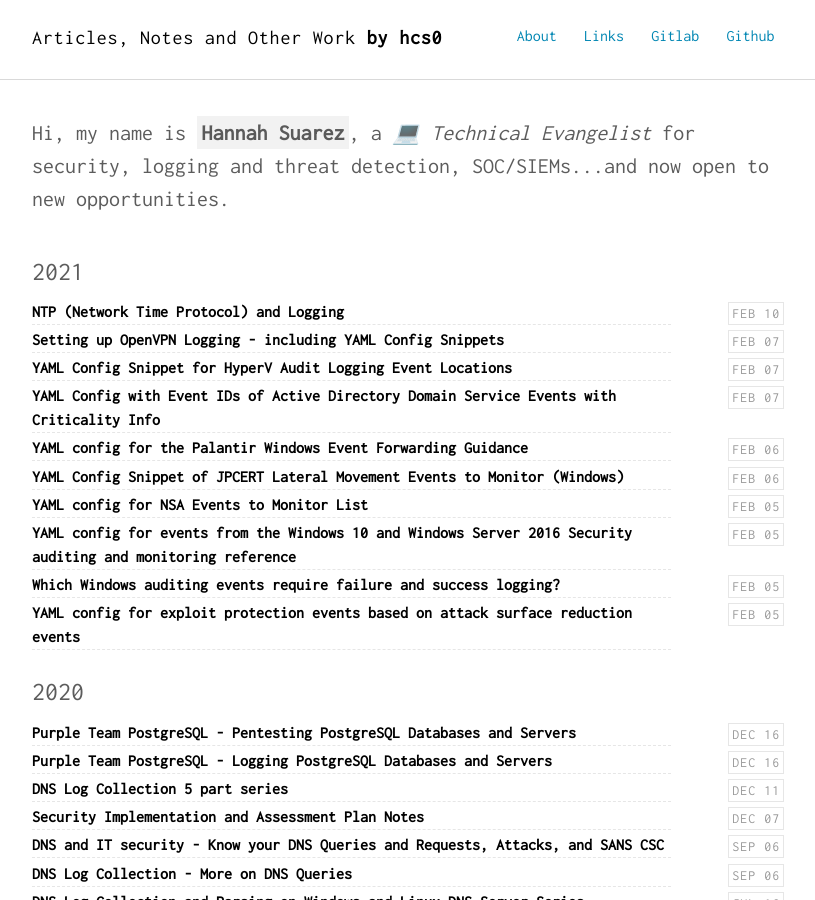
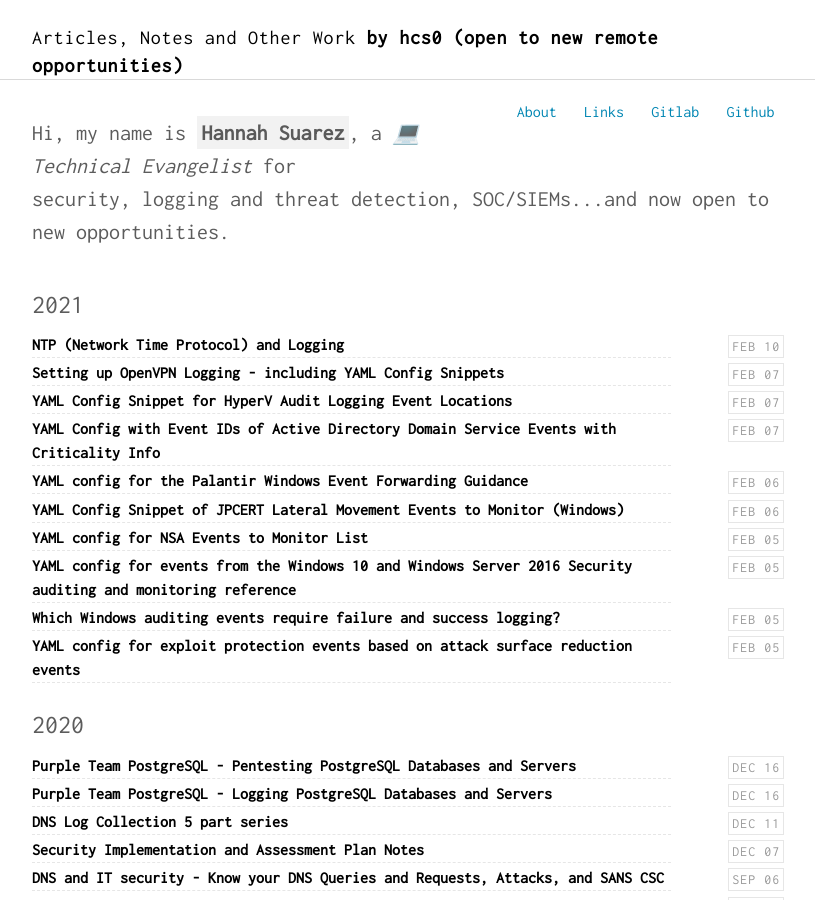
Before and after one commit to HannahSuarez/hannahsuarez.github.io, a Jekyll site: the page built from index.html, in a window 1280 px wide and 900 px high. Shown: the whole window, without its empty margins (232-1047 px from the left). Built offline with Jekyll 4.4.1, drawn with Linux system fonts in a browser that asks for light colours; nearby versions of some CDN libraries.

Commit message:
Edit title

```diff
--- a/_config.yml
+++ b/_config.yml
@@ -1,9 +1,9 @@
 
 # SEO settings
 title: "Articles, Notes and Other Work"
-title2: " by hcs0" # default: ""
+title2: " by hcs0 (open to new remote opportunities)" # default: ""
 description: "hcs0 writings"
-keywords: "hcs0, hannah suarez"
+keywords: "hcs0, hannah suarez, siem, soc, technical writing, documentation, dns, logging, elastic search, kibana, splunk, logstash, beats"
 url: http://hannahsuarez.github.io # site url
 baseurl: null # apply repo name if use it under gh-pages branch
 # baseurl: null # apply null if repo name is something like username.github.io
```
